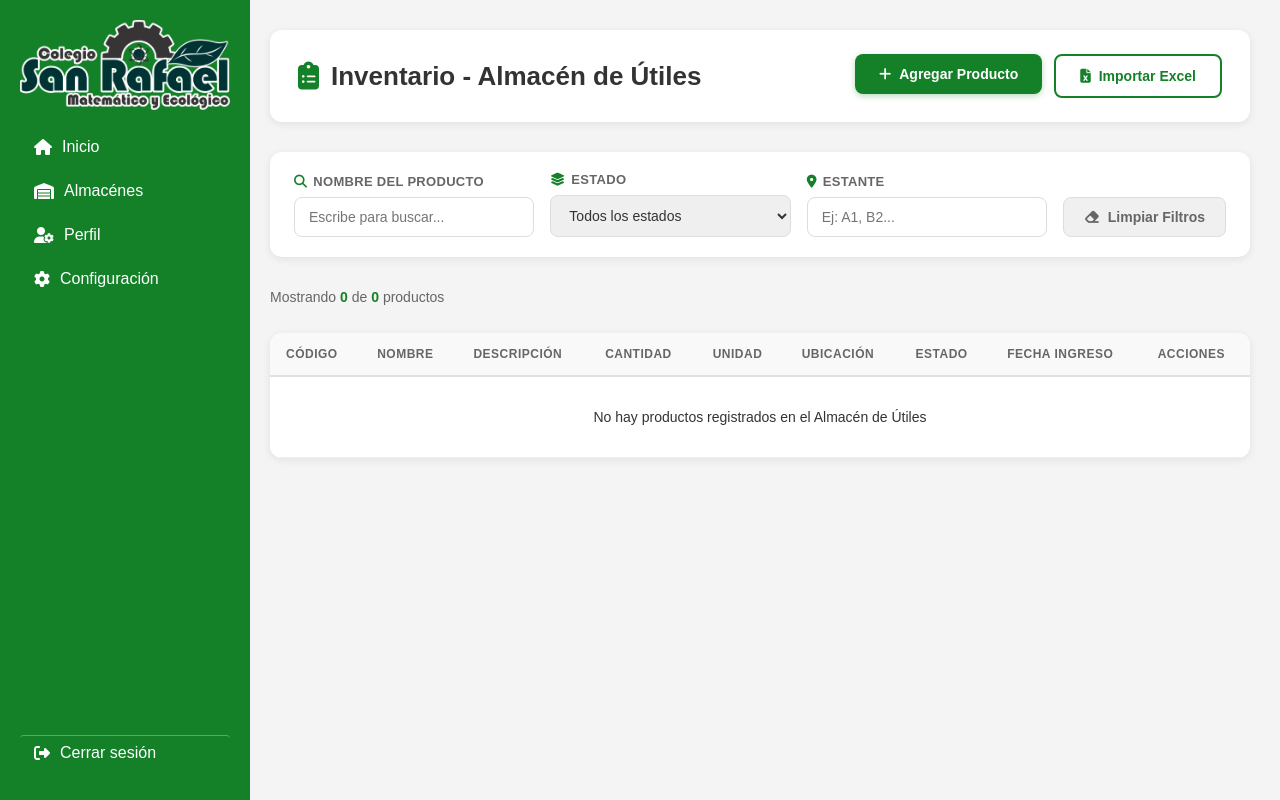
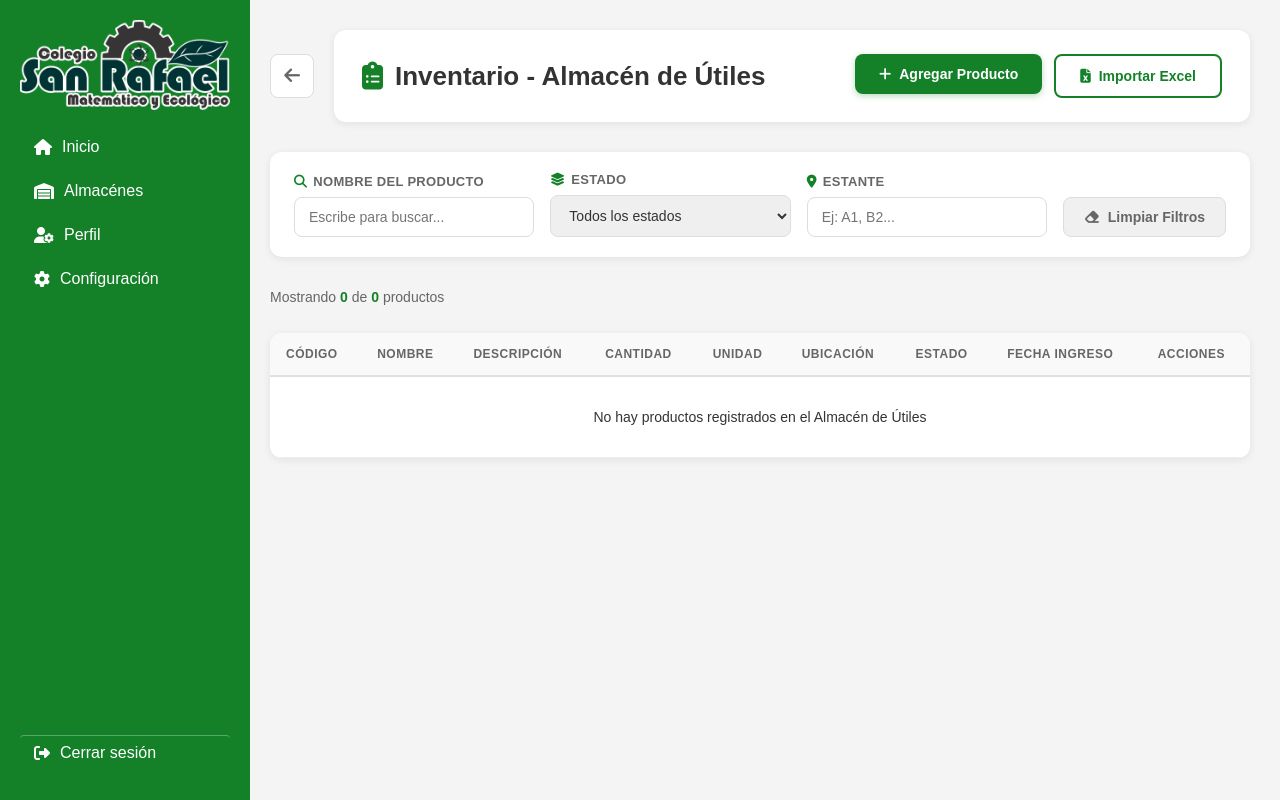
Before and after one commit to MauricioRoMenacho/SR_portal, a Django app: page /inventario-utiles/ in a window 1280 px wide. Run offline with Django 5.2, Linux system fonts and the light colour scheme; data comes from the database, SQL or seed files in the repository.

Commit message:
BOTON DE REGRESAR EN INVENTARIO UTILES
.

```diff
--- a/templates/almacenes/almutiles/inventarioutiles.html
+++ b/templates/almacenes/almutiles/inventarioutiles.html
@@ -16,6 +16,37 @@
   margin: 0 auto;
   padding: 30px;
   background-color: transparent;
+}
+
+/* ==================== HEADER CON BOTÓN REGRESAR ==================== */
+.page-header {
+    display: flex;
+    align-items: center;
+    gap: 20px;
+    margin-bottom: 30px;
+}
+
+.btn-back {
+    width: 44px;
+    height: 44px;
+    background: white;
+    border: 1px solid #ddd;
+    border-radius: 8px;
+    display: flex;
+    align-items: center;
+    justify-content: center;
+    cursor: pointer;
+    transition: all 0.3s;
+    color: #666;
+    text-decoration: none;
+    font-size: 18px;
+}
+
+.btn-back:hover {
+    background: #f1f8f4;
+    border-color: #148129;
+    color: #148129;
+    transform: translateX(-3px);
 }
 
 /* ==================== HEADER ==================== */
@@ -326,6 +357,10 @@
     padding: 15px;
   }
 
+  .page-header {
+    flex-wrap: wrap;
+  }
+
   .inventario-header {
     flex-direction: column;
     align-items: flex-start;
@@ -363,8 +398,13 @@
 
 <div class="inventario-container">
 
-  <!-- Header -->
-  <div class="inventario-header">
+  <!-- Header con botón regresar -->
+  <header class="page-header">
+    <a href="{% url 'almacenes' %}" class="btn-back" title="Regresar">
+      <i class="fa-solid fa-arrow-left"></i>
+    </a>
+    <div style="flex: 1;">
+      <div class="inventario-header" style="margin-bottom: 0;">
         <h1>
           <i class="fa-solid fa-clipboard-list"></i>
           Inventario - Almacén de Útiles
@@ -385,6 +425,8 @@
           </a>
         </div>
       </div>
+    </div>
+  </header>
 
   <!-- Filtros -->
   <div class="filtros-container">
```
Lines whose indentation alone changed are shown as unchanged.
